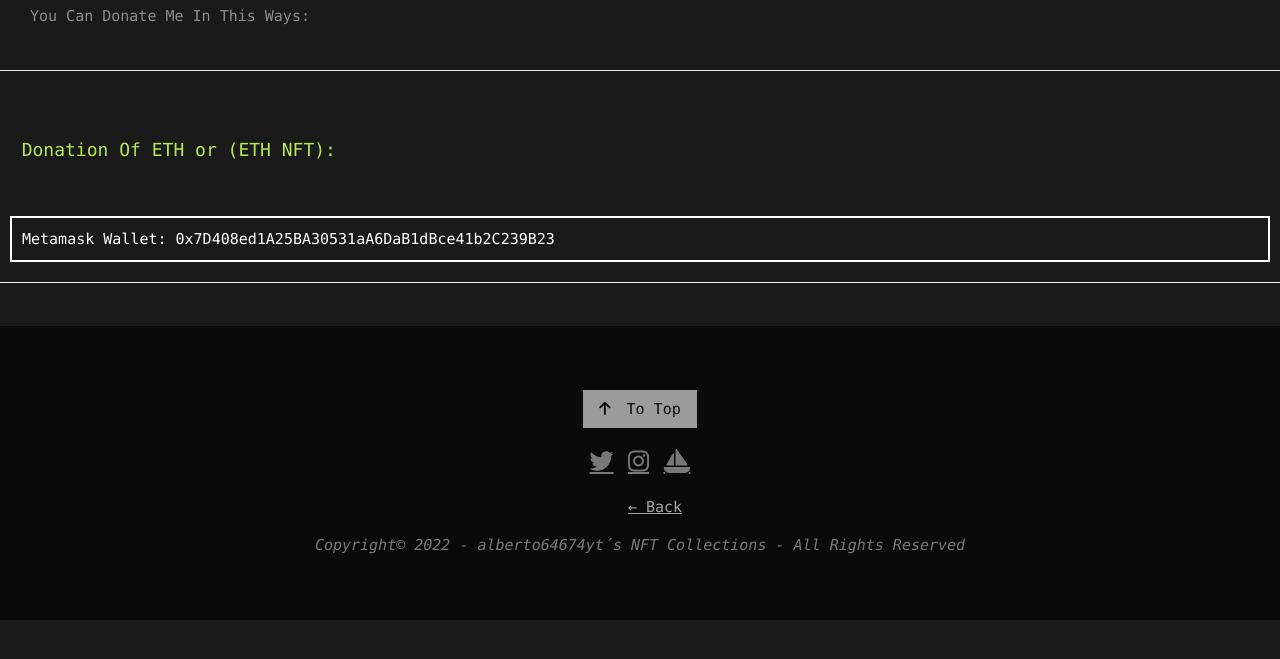
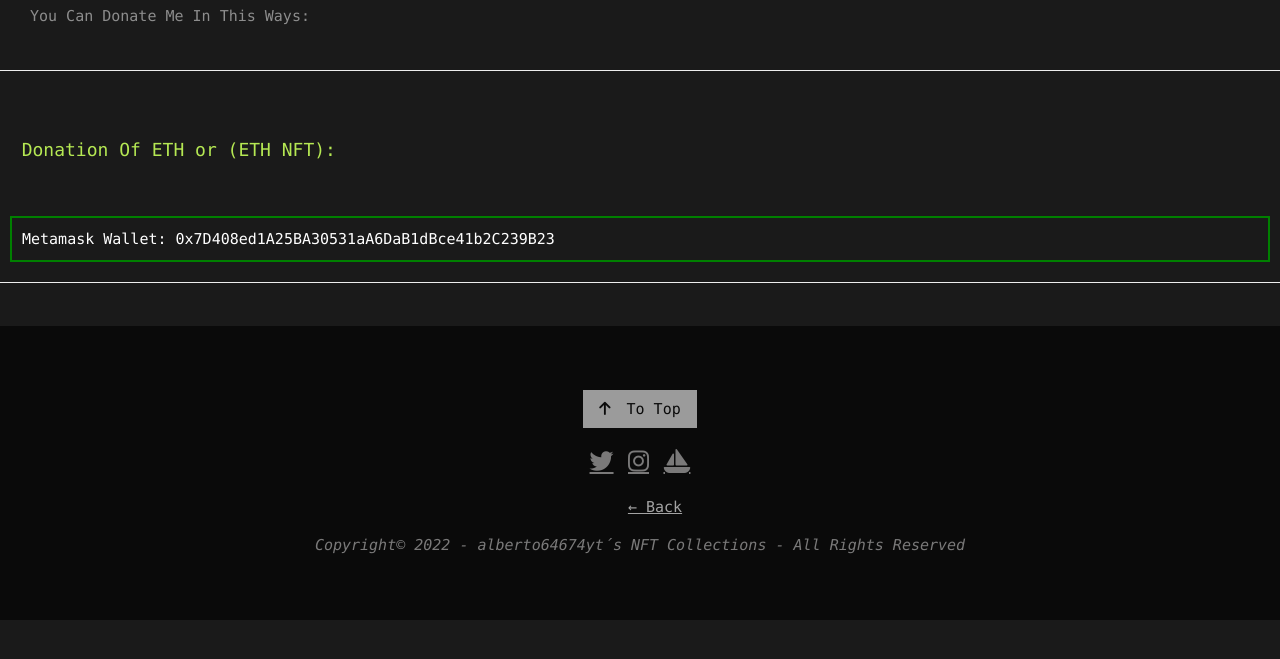
Before and after one commit to alberto64674yt/alberto64674yt.github.io, a plain HTML site: page donations.html in a window 1280 px wide. Shown: the part 89-748 px from the top of the page. Drawn offline with nearby package versions, Linux system fonts and the light colour scheme; no server answers.

Commit message:
Update donations.html

```diff
--- a/donations.html
+++ b/donations.html
@@ -30,7 +30,7 @@
 
       </br>
       <h5>&nbsp Donation Of ETH or (ETH NFT):</h5>
-      &nbsp <p style="padding: 10px; border: 2px solid white; margin: 10px;">Metamask Wallet: 0x7D408ed1A25BA30531aA6DaB1dBce41b2C239B23</p>
+      &nbsp <p style="padding: 10px; border: 2px solid green; margin: 10px;">Metamask Wallet: 0x7D408ed1A25BA30531aA6DaB1dBce41b2C239B23</p>
       <hr>
 
       <br>
```
